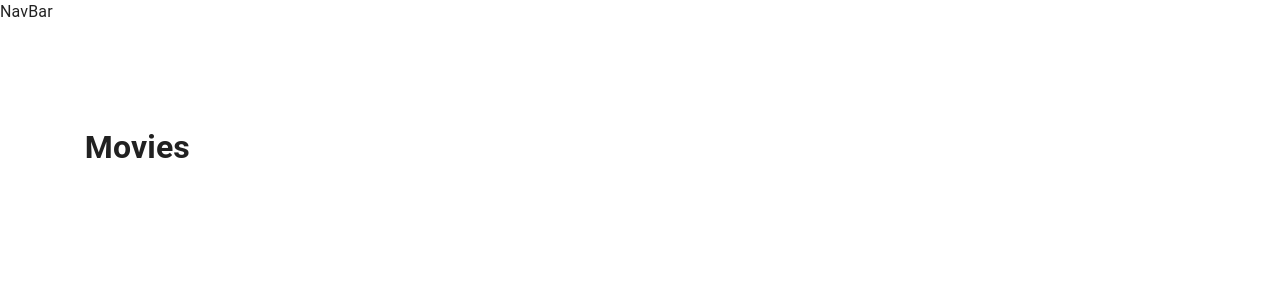
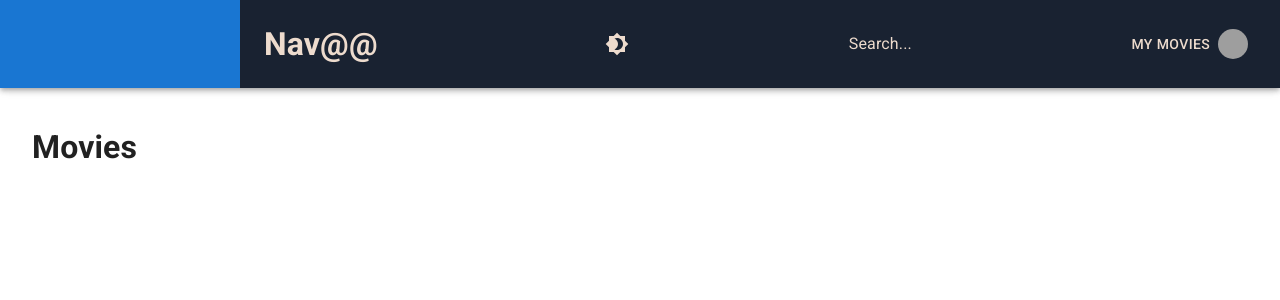
Before and after one commit to chriswu8/filmpire, a React (Create React App) app: page / in a window 1280 px wide. Shown: the top 300 px of the page. Built offline with nearby package versions, Linux system fonts and the light colour scheme; grey boxes are pictures that could not be loaded.

Commit message:
created navbar layout

```diff
--- a/public/index.html
+++ b/public/index.html
@@ -9,6 +9,7 @@
   <meta name="description" content="Web site created using create-react-app" />
   <link rel="apple-touch-icon" href="%PUBLIC_URL%/logo192.png" />
   <link rel="manifest" href="%PUBLIC_URL%/manifest.json" />
+  <link rel="stylesheet" href="https://fonts.googleapis.com/css?family=Roboto:300,400,500,700&display=swap" />
   <title>Filmpire</title>
 </head>
 
--- a/src/components/NavBar/NavBar.jsx
+++ b/src/components/NavBar/NavBar.jsx
@@ -1,10 +1,70 @@
 import React from 'react';
-import { AppBar, Avatar, Button, Drawer, IconButton, Toolbar } from '@mui/material';
+import { AppBar, Avatar, Button, Drawer, IconButton, Toolbar, useMediaQuery } from '@mui/material';
+import { AccountCircle, Brightness4, Brightness7, Menu } from '@mui/icons-material';
+import { Link } from 'react-router-dom';
+import { useTheme } from '@mui/material/styles'; // for light or dark theme
+import useStyles from './styles';
 
 const NavBar = () => {
-  console.log('movie info');
+  const classes = useStyles();
+  const isMobile = useMediaQuery('(max-width:600px)');
+  const theme = useTheme();
+  const isAuthenticated = true;
+
   return (
-    <div>NavBar</div>
+    <>
+      <AppBar position="fixed">
+        <Toolbar className={classes.toolbar}>
+          <h1>Nav@@</h1>
+          {isMobile && (
+            <IconButton
+              color="inherit"
+              edge="start"
+              style={{ outline: 'none' }}
+              onClick={() => { }}
+              className={classes.menuButton}
+            >
+              <Menu />
+            </IconButton>
+          )}
+
+          <IconButton
+            color="inherit"
+            sx={{ ml: 1 }} // ml means margin left
+            onClick={() => { }}
+          >
+            {theme.palette.mode === 'dark' ? <Brightness7 /> : <Brightness4 />}
+          </IconButton>
+
+          {!isMobile && 'Search...'}
+          <div>
+            {!isAuthenticated ? (
+              <button color="inherit" onClick={() => { }}>
+                Login &nbsp; <AccountCircle />
+              </button>
+            ) : (
+              <Button
+                color="inherit"
+                component={Link}
+                to="/profile/:id"
+                className={classes.linkButton}
+                onClick={() => { }}
+              >
+                {!isMobile && <>My Movies &nbsp; </>}
+                <Avatar
+                  style={{ width: 30, height: 30 }}
+                  alt="Profile"
+                  src="https://www.clipartmax.com/png/middle/110-1104174_computer-icons-user-clip-art-lily-pad-coloring-page.png"
+                />
+              </Button>
+            )}
+          </div>
+
+          {isMobile && 'Search...'}
+
+        </Toolbar>
+      </AppBar>
+    </>
   );
 };
 
--- /dev/null
+++ b/src/components/NavBar/styles.js
@@ -0,0 +1,24 @@
+import { makeStyles } from '@mui/styles';
+
+export default makeStyles((theme) => ({
+  toolbar: {
+    height: '88px',
+    display: 'flex',
+    justifyContent: 'space-between',
+    marginLeft: '240px',
+    color: '#eddbcd',
+    backgroundColor: '#192231',
+    [theme.breakpoints.down('sm')]: {
+      marginLeft: '0',
+      flexWrap: 'wrap',
+    },
+  },
+
+  menuButton: {
+    height: '55px',
+    [theme.breakpoints.up('sm')]: {
+      display: 'none',
+    },
+  },
+
+}));
--- a/src/index.js
+++ b/src/index.js
@@ -1,11 +1,17 @@
 import React from 'react';
 import ReactDOM from 'react-dom';
 import { BrowserRouter } from 'react-router-dom';
+import { createTheme, ThemeProvider } from '@mui/material/styles';
 import App from './components/App';
 
+const theme = createTheme({});
+
 ReactDOM.render(
-  <BrowserRouter>
-    <App />
-  </BrowserRouter>,
+  <ThemeProvider theme={theme}>
+    <BrowserRouter>
+      <App />
+    </BrowserRouter>
+  </ThemeProvider>,
+
   document.getElementById('root'),
 );
```
Also changed, not shown: 2 other files (tests, documents, lock files or other folders).
